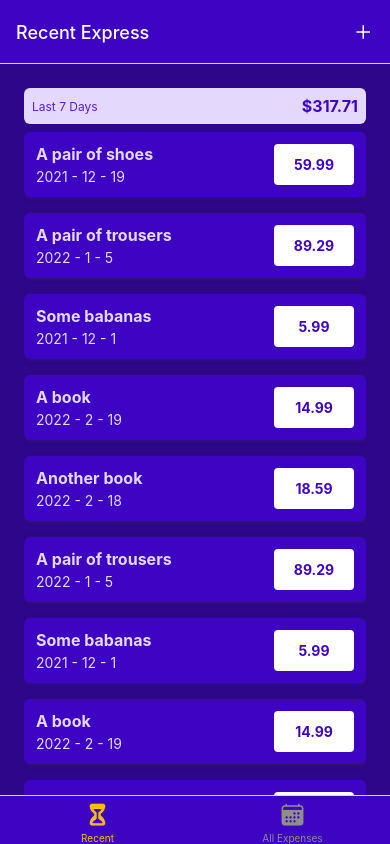
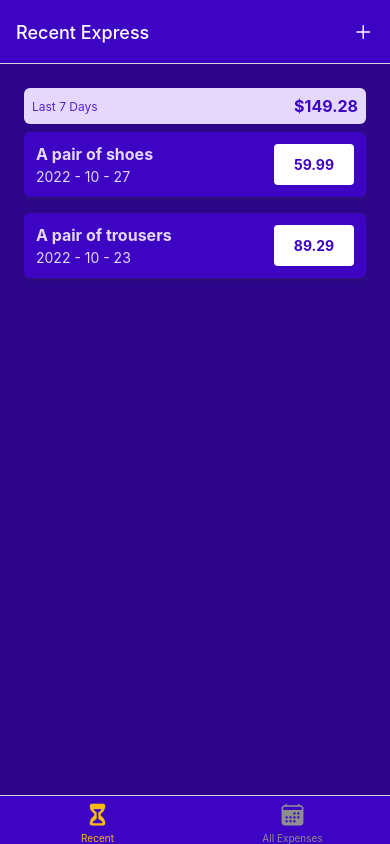
Before and after one commit to korayerdem89/TrackerApp, a React Native app: screen /RecentExpenses in a window 390 px wide. Built offline with nearby package versions, Linux system fonts and the light colour scheme.

Commit message:
context structure has been prepared

```diff
--- a/App.js
+++ b/App.js
@@ -9,6 +9,7 @@
 import AllExpenses from "./screens/AllExpenses";
 import { GlobalStyles } from "./constants/styles";
 import IconButton from "./components/UI/IconButton";
+import ExpensesContextProvider from "./store/expenses-context";
 
 const Stack = createNativeStackNavigator();
 const BottomTabs = createBottomTabNavigator();
@@ -63,6 +64,7 @@
   return (
     <>
       <StatusBar style="auto" />
+      <ExpensesContextProvider>
         <NavigationContainer>
           <Stack.Navigator
             screenOptions={{
@@ -86,6 +88,7 @@
             />
           </Stack.Navigator>
         </NavigationContainer>
+      </ExpensesContextProvider>
     </>
   );
 }
--- a/components/ExpensesOutput/ExpensesOutput.js
+++ b/components/ExpensesOutput/ExpensesOutput.js
@@ -3,68 +3,12 @@
 import ExpensesList from './ExpensesList';
 import { GlobalStyles } from '../../constants/styles';
 
-const DUMMY_EXPENSES = [
-    {
-        id: 'e1',
-        description: 'A pair of shoes',
-        amount: 59.99,
-        date: new Date('2021-12-19')
-    },
-    {
-        id: 'e2',
-        description: 'A pair of trousers',
-        amount: 89.29,
-        date: new Date('2022-01-05')
-    },
-    {
-        id: 'e3',
-        description: 'Some babanas',
-        amount: 5.99,
-        date: new Date('2021-12-01')
-    },
-    {
-        id: 'e4',
-        description: 'A book',
-        amount:14.99,
-        date: new Date('2022-02-19')
-    },
-    {
-        id: 'e5',
-        description: 'Another book',
-        amount:18.59,
-        date: new Date('2022-02-18')
-    },
-    {
-        id: 'e6',
-        description: 'A pair of trousers',
-        amount: 89.29,
-        date: new Date('2022-01-05')
-    },
-    {
-        id: 'e7',
-        description: 'Some babanas',
-        amount: 5.99,
-        date: new Date('2021-12-01')
-    },
-    {
-        id: 'e8',
-        description: 'A book',
-        amount:14.99,
-        date: new Date('2022-02-19')
-    },
-    {
-        id: 'e9',
-        description: 'Another book',
-        amount:18.59,
-        date: new Date('2022-02-18')
-    }
-]
 
-function ExpensesOutput({ expensesPeriod }) {
+function ExpensesOutput({ expensesPeriod, expenses }) {
   return (
     <View style={styles.container}>
-      <ExpensesSummary expenses={DUMMY_EXPENSES} periodName={expensesPeriod} />
-      <ExpensesList expenses={DUMMY_EXPENSES} />
+      <ExpensesSummary expenses={expenses} periodName={expensesPeriod} />
+      <ExpensesList expenses={expenses} />
     </View>
   );
 }
--- a/screens/AllExpenses.js
+++ b/screens/AllExpenses.js
@@ -1,7 +1,11 @@
+import { useContext } from "react";
 import ExpensesOutput from "../components/ExpensesOutput/ExpensesOutput";
-
+import { ExpensesContext } from "../store/expenses-context";
 function AllExpenses() {
-  return <ExpensesOutput expensesPeriod = "Total"/>;
-};
+  const expensesCtx = useContext(ExpensesContext);
+  return (
+    <ExpensesOutput expenses={expensesCtx.expenses} expensesPeriod="Total" />
+  );
+}
 
 export default AllExpenses;
--- a/screens/RecentExpenses.js
+++ b/screens/RecentExpenses.js
@@ -1,7 +1,16 @@
+import { useContext } from 'react';
 import ExpensesOutput from '../components/ExpensesOutput/ExpensesOutput';
+import { ExpensesContext} from '../store/expenses-context';
+import { getDateMinusDays} from '../util/date';
+function RecentExpenses() {
+    const expensesCtx = useContext(ExpensesContext);
+    const recentExpenses = expensesCtx.expenses.filter((expense) => {
+    const today = new Date();
+    const date7DaysAgo = getDateMinusDays(today, 7);
+    return expense.date > date7DaysAgo;
+    });
 
-function RecentExpenses() {
-    return <ExpensesOutput expensesPeriod="Last 7 Days" />
+    return <ExpensesOutput expenses={recentExpenses} expensesPeriod="Last 7 Days" />
 }
 
 export default RecentExpenses;
--- a/store/expenses-context.js
+++ b/store/expenses-context.js
@@ -5,13 +5,13 @@
     id: "e1",
     description: "A pair of shoes",
     amount: 59.99,
-    date: new Date("2021-12-19"),
+    date: new Date("2022-10-27"),
   },
   {
     id: "e2",
     description: "A pair of trousers",
     amount: 89.29,
-    date: new Date("2022-01-05"),
+    date: new Date("2022-10-23"),
   },
   {
     id: "e3",
@@ -100,7 +100,14 @@
     dispatch({ type: "UPDATE", payload: { id: id, data: expenseData } });
   }
 
-  return <ExpensesContext.Provider>{children}</ExpensesContext.Provider>;
+  const value = {
+    expenses: expensesState,
+    addExpense: addExpense,
+    deleteExpense: deleteExpense,
+    updateExpense: updateExpense,
+  };
+
+  return <ExpensesContext.Provider value={value}>{children}</ExpensesContext.Provider>;
 }
 
 export default ExpensesContextProvider;
--- a/util/date.js
+++ b/util/date.js
@@ -1,3 +1,7 @@
 export function getFormattedDate(date) {
     return `${date.getFullYear()} - ${date.getMonth() + 1} - ${date.getDate()}`;
 }
+
+export function getDateMinusDays(date, days) {
+    return new Date(date.getFullYear(), date.getMonth(), date.getDate() - days);
+}
```
Lines whose indentation alone changed are shown as unchanged.
